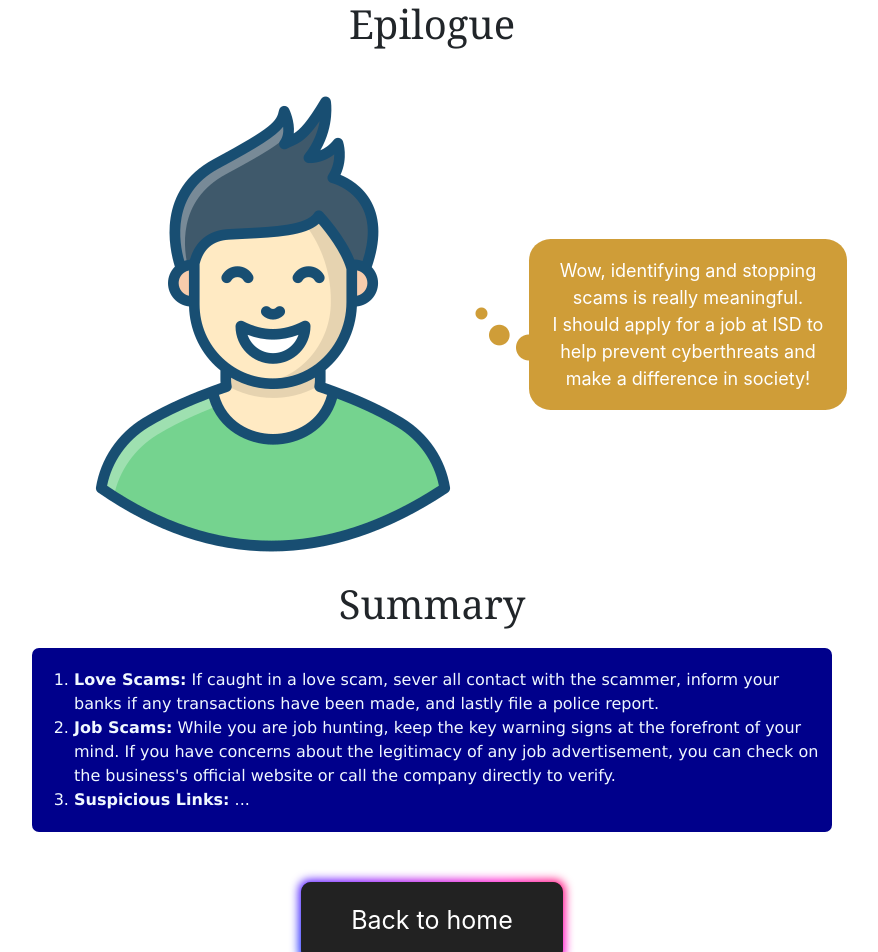
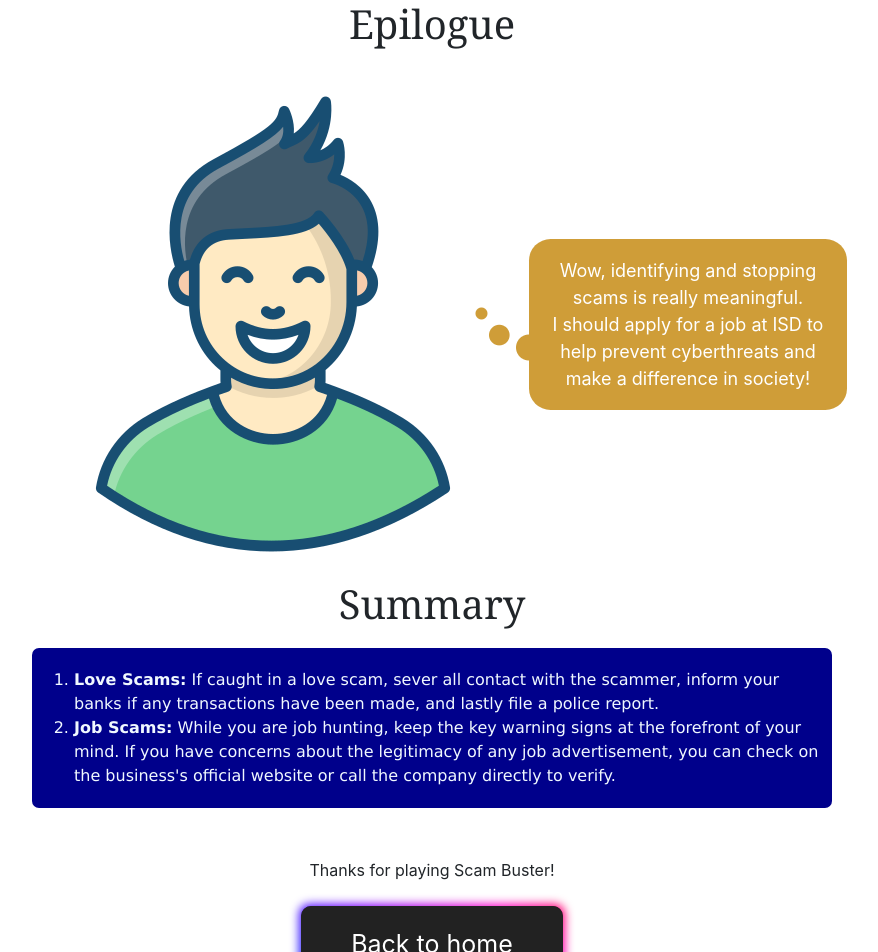
Before and after one commit to zkdlffkdb/chainedtomycomputer, a React (Create React App) app in the folder game/: page /epilogue in a window 1280 px wide. Shown: the top 952 px of the page, without its empty margins (208-1086 px from the left). Built offline with nearby package versions, Linux system fonts and the light colour scheme.

Commit message:
edited epilogue

```diff
--- a/game/src/components/pages/Epilogue.jsx
+++ b/game/src/components/pages/Epilogue.jsx
@@ -30,10 +30,11 @@ export const Epilogue = () => {
           <li><strong>Job Scams:</strong> While you are job hunting, keep the key warning signs at the forefront of your mind.
             If you have concerns about the legitimacy of any job advertisement, you can check on the
             business's official website or call the company directly to verify.</li>
-          <li><strong>Suspicious Links:</strong> ...</li>
         </ol>
       </div>
       <div className="home">
+        <p>Thanks for playing Scam Buster!</p>
+        <br />
         <button className="button" onClick={routeChange}>Back to home</button>
       </div>
     </div>
```
